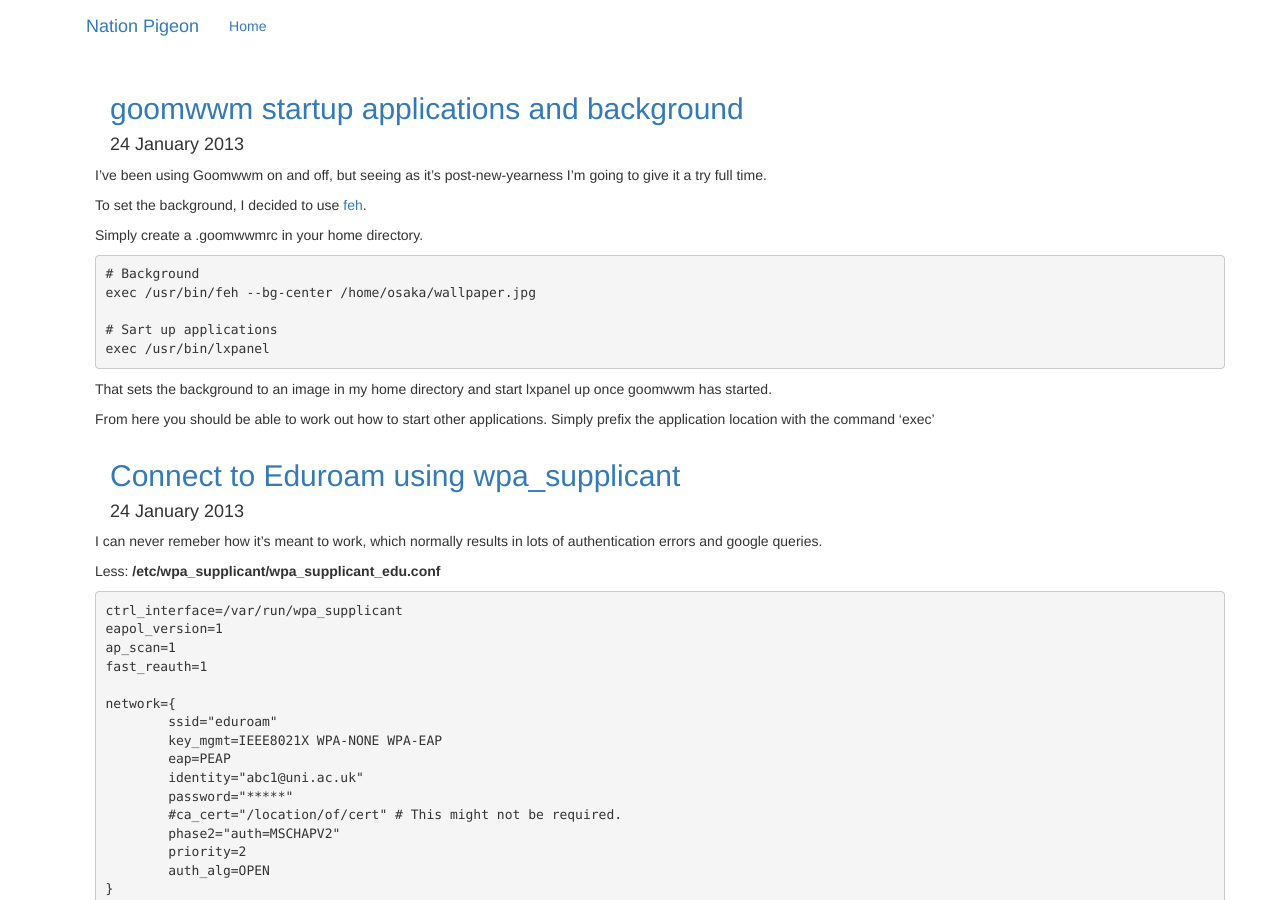
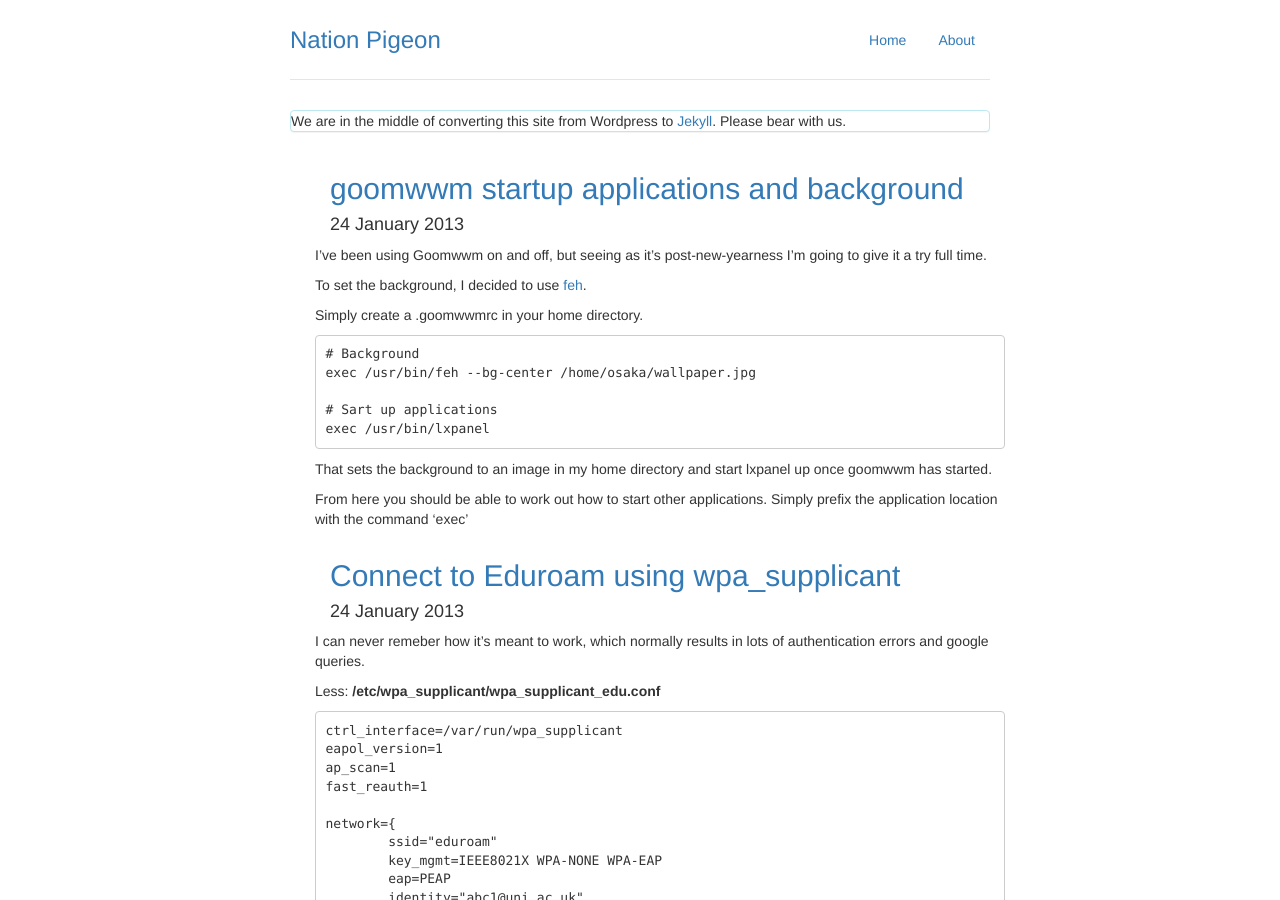
Before and after one commit to PMaynard/jekyll-nationpigeon, a Jekyll site: the page built from index.html, in a window 1280 px wide and 900 px high. Built offline with Jekyll 4.4.1, drawn with Linux system fonts in a browser that asks for light colours; nearby versions of some CDN libraries; Markdown is read by kramdown in place of the engine named in the settings; the list of posts is cut into pages by our own code.

Commit message:
General Tidy up

```diff
--- a/_layouts/default.html
+++ b/_layouts/default.html
@@ -11,11 +11,14 @@
 
 	<!-- To ensure proper rendering and touch zooming -->
 	<meta name="viewport" content="width=device-width, initial-scale=1.0">
-
+	<!-- https://github.com/mojombo/tpw/blob/master/css/syntax.css -->
+	<link href="{{ site.url }}/css/syntax.css" rel="stylesheet">
+	<link href="{{ site.url }}/css/narrow.css" rel="stylesheet">
 	<!-- Include BootStrap 3 and Jquery -->
 	<link href="//netdna.bootstrapcdn.com/bootstrap/3.0.0-rc1/css/bootstrap.min.css" rel="stylesheet">
 	<script src="http://code.jquery.com/jquery.js"></script>
 	<script src="//netdna.bootstrapcdn.com/bootstrap/3.0.0-rc1/js/bootstrap.min.js"></script>
+
 
 	<!-- Open Graph -->
 	<meta property="og:title" content="{{ page.title }}" />
@@ -26,16 +29,54 @@
 
 </head>
 <body>
-	<div class="container">
+	<div class="container-narrow">
 	<!-- Main Top Part -->
-	<div class="navbar">
-  		<a class="navbar-brand" href="#">Nation Pigeon</a>
-  		<ul class="nav navbar-nav">
-    		<li class="active"><a href="#">Home</a></li>
-    	</ul>
-    </div>
+	<div class="header">
+		<ul class="nav nav-pills pull-right">
+			{% for n in site.nav %}
+				{% if n.permalink == page.url %}
+					<li class="active"><a href="{{ n.permalink }}">{{ n.page }}</a></li>
+				{% else %}
+					<li><a href="{{ n.permalink }}">{{ n.page }}</a></li>
+				{% endif %}
+			{% endfor %}
+		</ul>
+		<h3 class="text-muted"><a href="{{site.url}}">Nation Pigeon</a></h3>
+	</div>
+		<div class="panel panel-info">We are in the middle of converting this site from Wordpress to <a href="http://jekyllrb.com">Jekyll</a>. Please bear with us.</div>
+		{{ content }}
+      <!--
+	 <div class="jumbotron">
+        <h1>Nation Pigeon</h1>
+        <p class="lead">Cras justo odio, dapibus ac facilisis in, egestas eget quam. Fusce dapibus, tellus ac cursus commodo, tortor mauris condimentum nibh, ut fermentum massa justo sit amet risus.</p>
+      </div>
 
-	{{ content }}
+      <div class="row marketing">
+        <div class="col-lg-6">
+          <h4>Subheading</h4>
+          <p>Donec id elit non mi porta gravida at eget metus. Maecenas faucibus mollis interdum.</p>
+
+          <h4>Subheading</h4>
+          <p>Morbi leo risus, porta ac consectetur ac, vestibulum at eros. Cras mattis consectetur purus sit amet fermentum.</p>
+
+          <h4>Subheading</h4>
+          <p>Maecenas sed diam eget risus varius blandit sit amet non magna.</p>
+        </div>
+
+        <div class="col-lg-6">
+          <h4>Subheading</h4>
+          <p>Donec id elit non mi porta gravida at eget metus. Maecenas faucibus mollis interdum.</p>
+
+          <h4>Subheading</h4>
+          <p>Morbi leo risus, porta ac consectetur ac, vestibulum at eros. Cras mattis consectetur purus sit amet fermentum.</p>
+
+          <h4>Subheading</h4>
+          <p>Maecenas sed diam eget risus varius blandit sit amet non magna.</p>
+        </div>
+      </div> -->
+      <div class="footer">
+        <p>&copy; Company 2013</p>
+      </div>
 	</div>
 </body>
 </html>
```
Also changed, not shown: _layouts/post.html (+16 -12 lines).
